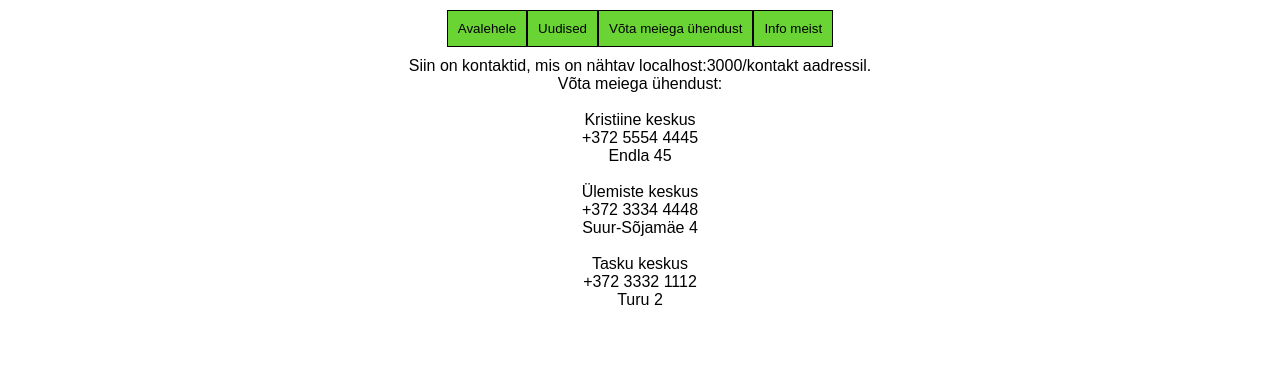
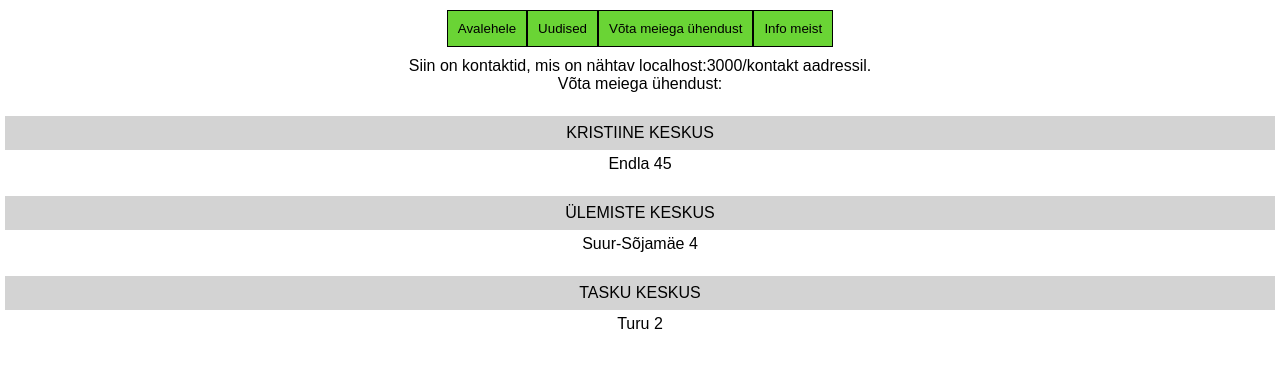
Before and after one commit to jaanus-pi/React-12-2023, a React (Create React App) app in the folder uudised/: page /kontakt in a window 1280 px wide. Shown: the top 368 px of the page. Built offline with nearby package versions, Linux system fonts and the light colour scheme.

Commit message:
dynaamilised kontaktandmed

```diff
--- a/uudised/src/App.css
+++ b/uudised/src/App.css
@@ -26,3 +26,8 @@
 .pilt {
   border-radius: 5px;
 }
+
+.keskus:hover {
+  background-color: rgb(106, 212, 53);
+  cursor: pointer;
+}
--- a/uudised/src/pages/Kontakt.js
+++ b/uudised/src/pages/Kontakt.js
@@ -1,18 +1,24 @@
+import { useState } from "react"
+
 function Kontakt() {
+    const [n2itaTelKristiine, muudaN2itaTelKristiine] = useState(false);
+    const [n2itaTelYlemiste, muudaN2itaTelYlemiste] = useState(false);
+    const [n2itaTelTasku, muudaN2itaTelTasku] = useState(false);
+
     return ( <div>
         <div>Siin on kontaktid, mis on nähtav localhost:3000/kontakt aadressil.</div>
         <div>Võta meiega ühendust:</div>
         <br />
-        <div>Kristiine keskus</div>
-        <div>+372 5554 4445</div>
+        <div className="nimi keskus" onClick={() => muudaN2itaTelKristiine(!n2itaTelKristiine)}>Kristiine keskus</div>
+        {n2itaTelKristiine && <div>+372 5554 4445</div>}
         <div>Endla 45</div>
         <br />
-        <div>Ülemiste keskus</div>
-        <div>+372 3334 4448</div>
+        <div className="nimi keskus" onClick={() => muudaN2itaTelYlemiste(!n2itaTelYlemiste)}>Ülemiste keskus</div>
+        {n2itaTelYlemiste && <div>+372 3334 4448</div>}
         <div>Suur-Sõjamäe 4</div>
         <br />
-        <div>Tasku keskus</div>
-        <div>+372 3332 1112</div>
+        <div className="nimi keskus" onClick={() => muudaN2itaTelTasku(!n2itaTelTasku)}>Tasku keskus</div>
+        {n2itaTelTasku && <div>+372 3332 1112</div>}
         <div>Turu 2</div>
         <br />
     </div> );
--- a/uudised/src/pages/Meist.js
+++ b/uudised/src/pages/Meist.js
@@ -1,24 +1,29 @@
+import { useState } from "react";
+
 function Meist() {
+    const [kontakt, n2itaKontakt] = useState("");
+
     return ( <div>
         <div>Siin on meie tutvustus, mis on nähtav localhost:3000/meist aadressil.</div>
         <div>Meie töötajad:</div>
         <br />
         <div className="nimi">John Smith</div>
-        <div>555-123-4567</div>
         <div>Chief Technology Officer</div>
+        <button onClick={() => n2itaKontakt("555-123-4567")}>Võta ühendust</button>
         <br />
         <div className="nimi">Emily Johnson</div>
-        <div>555-987-6543</div>
         <div>Software Engineer</div>
+        <button onClick={() => n2itaKontakt("555-987-6543")}>Võta ühendust</button>
         <br />
         <div className="nimi">Alex Williams</div>
-        <div>555-876-5432</div>
         <div>Data Scientist</div>
+        <button onClick={() => n2itaKontakt("555-876-5432")}>Võta ühendust</button>
         <br />
         <div className="nimi">Samantha Davis</div>
-        <div>555-234-5678</div>
         <div>IT Manager</div>
-        <br />
+        <button onClick={() => n2itaKontakt("555-234-5678")}>Võta ühendust</button>
+        <br /> <br />
+        { kontakt !== "" && <div>Tema kontakt: {kontakt}</div>}
     </div> );
 }
 
```
